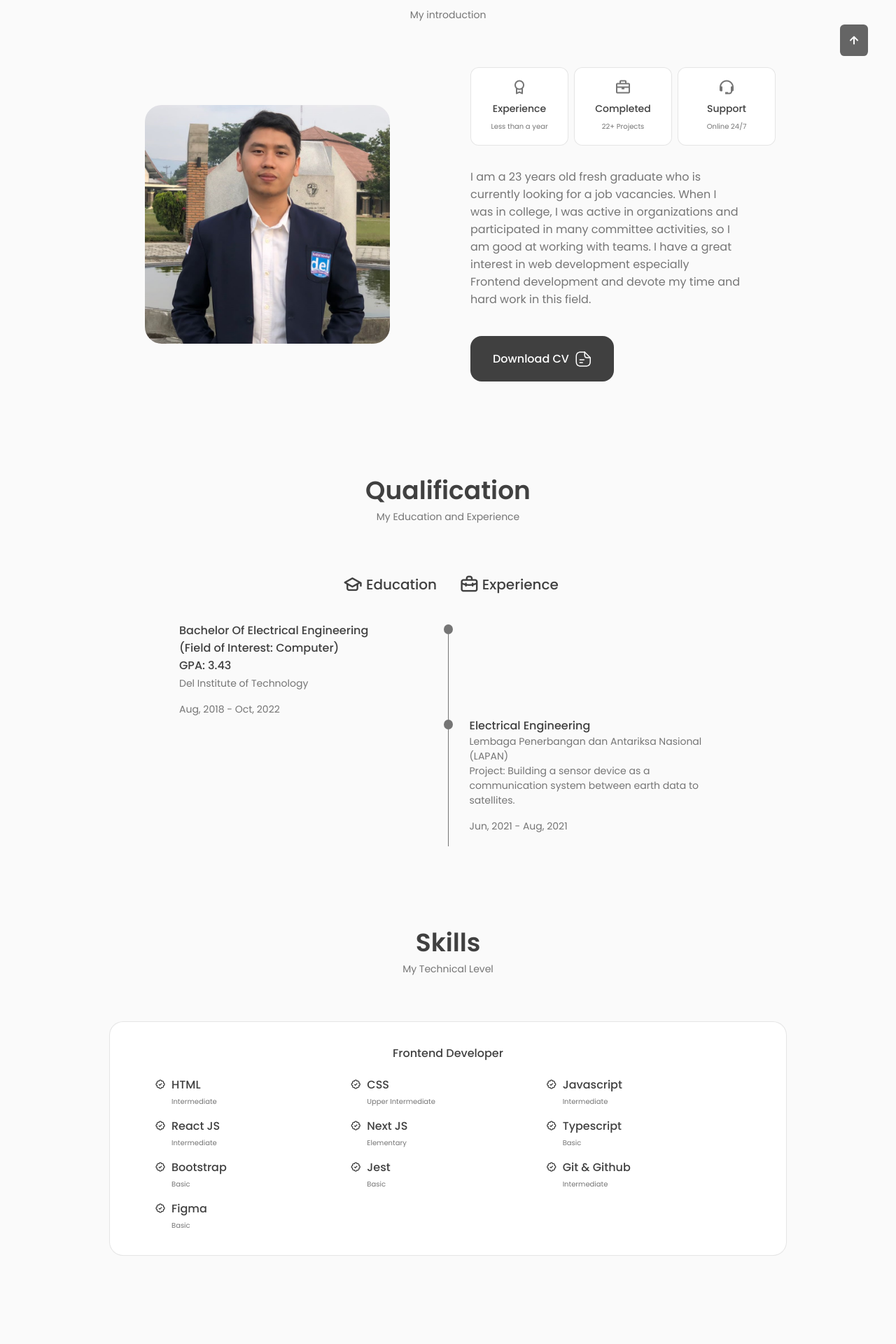
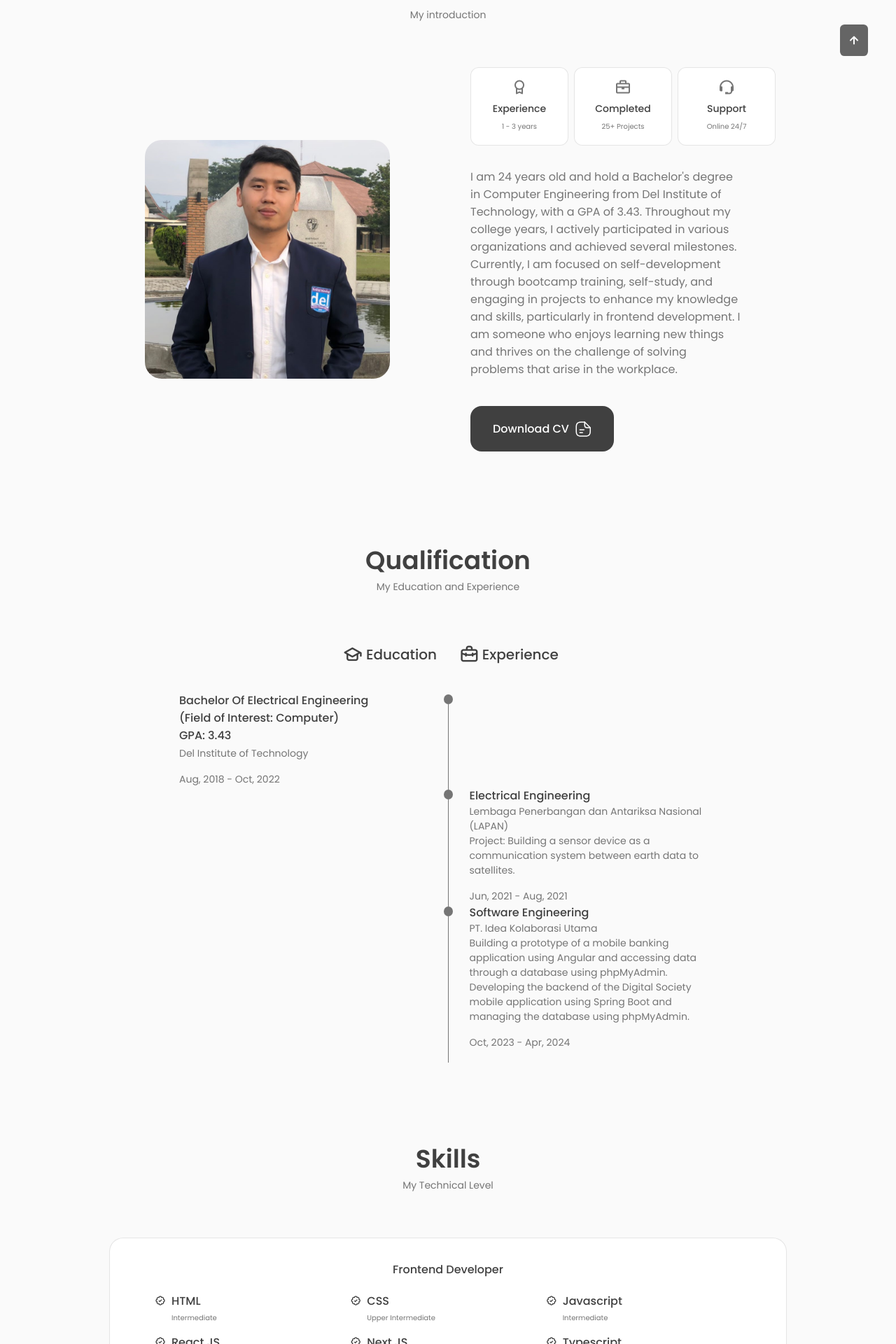
Before and after one commit to JoseLumbantobing/Portfolio, a Next.js app: page / in a window 1280 px wide. Shown: the part 880-2800 px from the top of the page at 70% size. Built offline with nearby package versions, Linux system fonts and the light colour scheme.

Commit message:
Updating CV

```diff
--- a/src/component/about/About.jsx
+++ b/src/component/about/About.jsx
@@ -15,9 +15,9 @@ export const About = () => {
             <div className="about__data">
                 <Info />
                 <p className="about__description">
-                I am a 23 years old fresh graduate who is currently looking for a job vacancies. When I was in college, I was active in organizations and participated in many committee activities, so I am good at working with teams. I have a great interest in web development especially Frontend development and devote my time and hard work in this field.
+                I am 24 years old and hold a Bachelor's degree in Computer Engineering from Del Institute of Technology, with a GPA of 3.43. Throughout my college years, I actively participated in various organizations and achieved several milestones. Currently, I am focused on self-development through bootcamp training, self-study, and engaging in projects to enhance my knowledge and skills, particularly in frontend development. I am someone who enjoys learning new things and thrives on the challenge of solving problems that arise in the workplace.
                 </p>
-                <Link download="" href='/CV_Jose Lumbantobing.pdf' className="button button--flex">Download CV
+                <Link download="" href='/Jose Lumbantobing_Curriculum Vitae.pdf' className="button button--flex">Download CV
                     <svg
                         class="button__icon"
                         xmlns="http://www.w3.org/2000/svg"
--- a/src/component/about/Info.jsx
+++ b/src/component/about/Info.jsx
@@ -6,12 +6,12 @@ export const Info = () => {
         <div className="about__box">
             <i class='bx bx-award about__icon'></i>
             <h3 className="about__title">Experience</h3>
-            <span className="about__subtitle">Less than a year</span>
+            <span className="about__subtitle">1 - 3 years</span>
         </div>
         <div className="about__box">
             <i class='bx bx-briefcase about__icon'></i>
             <h3 className="about__title">Completed</h3>
-            <span className="about__subtitle">22+ Projects</span>
+            <span className="about__subtitle">25+ Projects</span>
         </div>
         <div className="about__box">
             <i class='bx bx-support about__icon'></i>
--- a/src/component/qualification/Qualification.jsx
+++ b/src/component/qualification/Qualification.jsx
@@ -58,6 +58,27 @@ export const Qualification = () => {
                   </div>
                 </div>
               </div>
+
+              <div className="qualification__data">
+                <div></div>
+
+                <div>
+                  <span className="qualification__rounder"></span>
+                  <span className="qualification__line"></span>
+                </div>
+
+                <div>
+                  <h3 className="qualification__title">Software Engineering</h3>
+                  <span className="qualification__subtitle">PT. Idea Kolaborasi Utama <br />
+                  Building a prototype of a mobile banking application using Angular and accessing data through a database using phpMyAdmin.
+                  Developing the backend of the Digital Society mobile application using Spring Boot and managing the database using phpMyAdmin.
+                  </span>
+                  <div className="qualification__calender">
+                    <i className="uil uil-calender-alt"></i>
+                    Oct, 2023 - Apr, 2024
+                  </div>
+                </div>
+              </div>
             </div>
           </div>
         </div>
--- a/src/component/skills/Frontend.jsx
+++ b/src/component/skills/Frontend.jsx
@@ -38,13 +38,27 @@ export const Frontend = () => {
                     <i class='bx bx-badge-check'></i>
                     <div>
                         <h3 className="skills__name">Next JS</h3>
-                        <span className="skills__level">Elementary</span>
+                        <span className="skills__level">Intermediate</span>
                     </div>
                 </div>
                 <div className="skills__data">
                     <i class='bx bx-badge-check'></i>
                     <div>
                         <h3 className="skills__name">Typescript</h3>
+                        <span className="skills__level">Intermediate</span>
+                    </div>
+                </div>
+                <div className="skills__data">
+                    <i class='bx bx-badge-check'></i>
+                    <div>
+                        <h3 className="skills__name">Angular</h3>
+                        <span className="skills__level">Intermediate</span>
+                    </div>
+                </div>
+                <div className="skills__data">
+                    <i class='bx bx-badge-check'></i>
+                    <div>
+                        <h3 className="skills__name">Springboot</h3>
                         <span className="skills__level">Basic</span>
                     </div>
                 </div>
```
Also changed, not shown: 1 other file (tests, documents, lock files or other folders).
